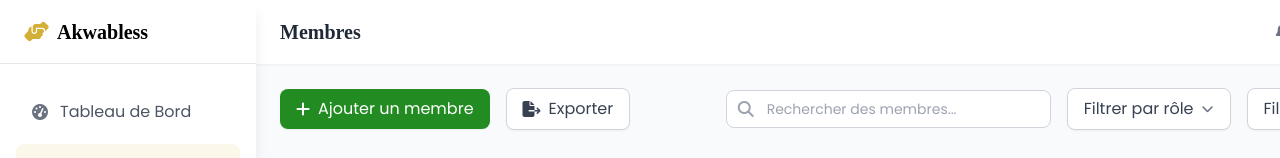
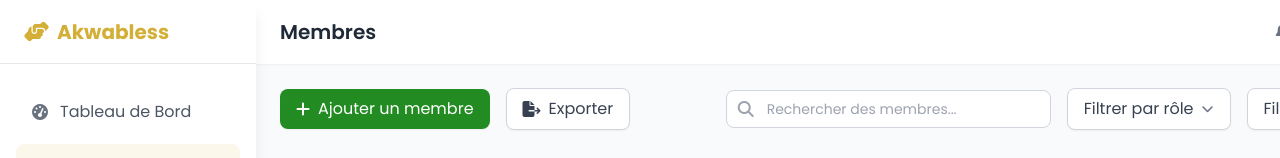
Before and after one commit to gaelxxl34/Akwabless, a React (Create React App) app: page /director in a window 1280 px wide. Shown: the top 158 px of the page. Built offline with nearby package versions, Linux system fonts and the light colour scheme.

Commit message:
add admin dashboard

```diff
--- a/src/pages/director/dashboard/Dashboard.tsx
+++ b/src/pages/director/dashboard/Dashboard.tsx
@@ -103,9 +103,7 @@ const DirectorDashboard: React.FC = () => {
             <div className="mr-2">
               <i className="fas fa-hands-helping text-[#D4AF37] text-xl"></i>
             </div>
-            <span className="font-bold text-xl font-['Montserrat']">
-              Akwabless
-            </span>
+            <span className="font-bold text-xl text-[#D4AF37]">Akwabless</span>
           </div>
           <button
             onClick={toggleSidebar}
@@ -254,7 +252,7 @@ const DirectorDashboard: React.FC = () => {
           </div>
           <div className="flex-1 md:flex md:items-center md:justify-between">
             <div className="hidden md:block">
-              <h1 className="text-xl font-semibold text-gray-800 font-['Montserrat']">
+              <h1 className="text-xl font-semibold text-gray-800 ">
                 {language === "en" ? text.en.members : text.fr.members}
               </h1>
             </div>
```
